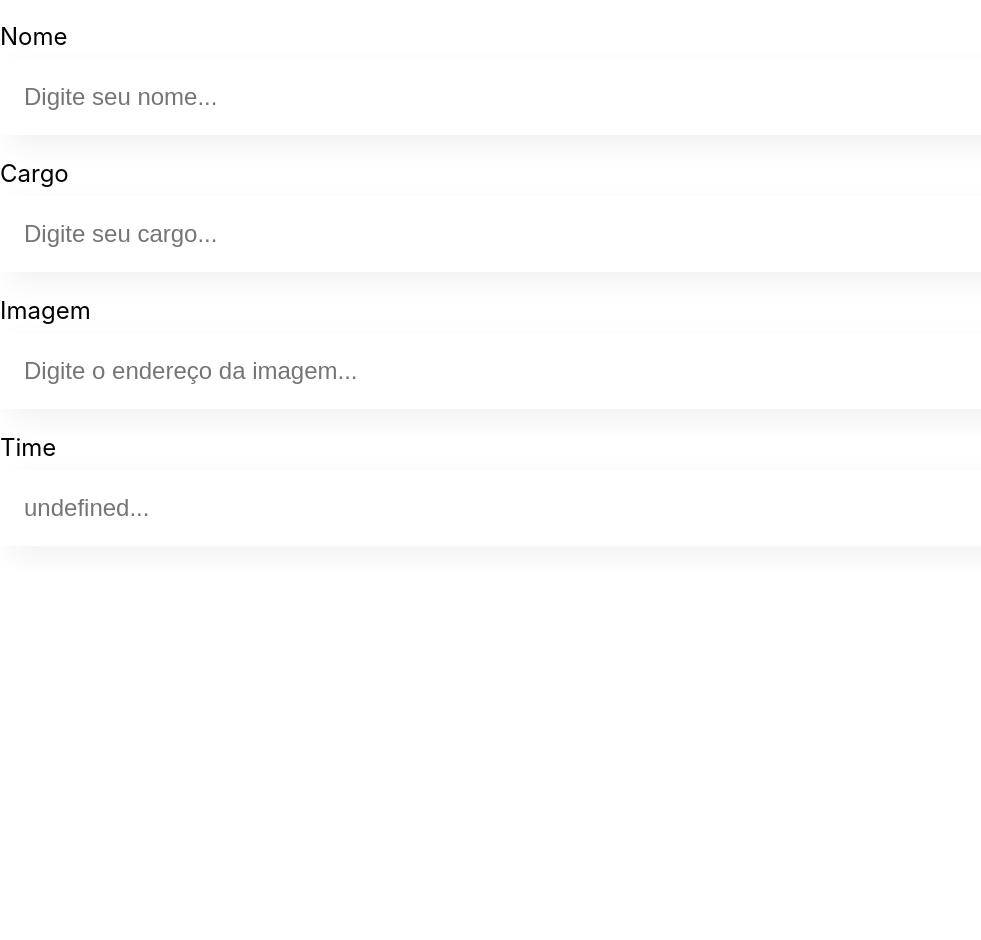
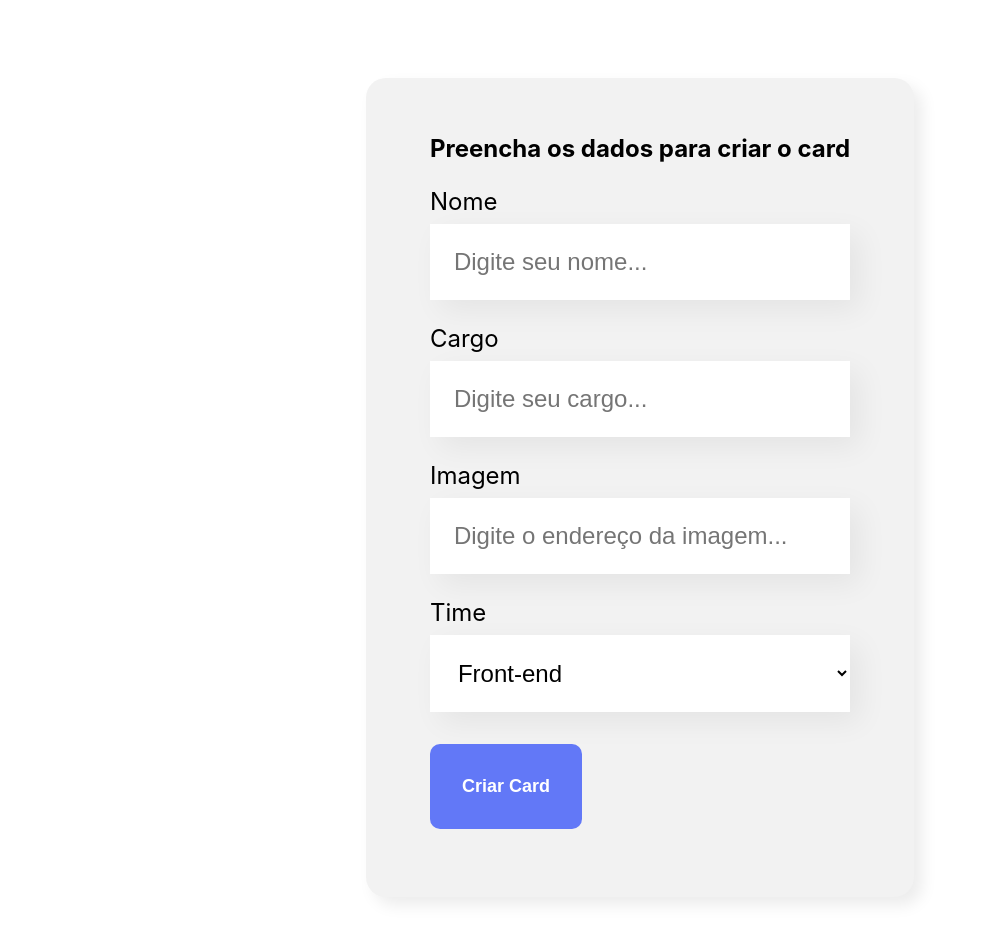
Before and after one commit to delberss/organoReactJS, a React (Create React App) app: page / in a window 1280 px wide. Shown: the part 500-1440 px from the top of the page, without its empty margins (0-981 px from the left). Before the commit the page ends 1070 px from the top, so only its background shows below. Built offline with nearby package versions, Linux system fonts and the light colour scheme.

Commit message:
Implementação dos states

```diff
--- a/src/App.js
+++ b/src/App.js
@@ -1,14 +1,11 @@
 import Banner from './componentes/Banner';
-import CampoTexto from './componentes/CampoTexto';
+import Formulario from './componentes/Formulario';
 
 function App() {
   return (
     <div className="App">
       <Banner />
-      <CampoTexto label="Nome" placeholder="Digite seu nome" />
-      <CampoTexto label="Cargo" placeholder="Digite seu cargo"/>
-      <CampoTexto label="Imagem" placeholder="Digite o endereço da imagem"/>
-      <CampoTexto label="Time"/>
+      <Formulario />
     </div>
   );
 }
--- /dev/null
+++ b/src/componentes/Botao/botao.css
@@ -0,0 +1,15 @@
+.botao {
+    background-color: #6278f7;
+    border-radius: 10px;
+    font-weight: 700;
+    font-size: 18px;
+    padding: 32px;
+    border: none;
+    cursor: pointer;
+    color: #FFF;
+    margin: 32px 0;
+}
+
+.botao:hover {
+    color: #95FFD4;
+}
--- /dev/null
+++ b/src/componentes/Botao/index.js
@@ -0,0 +1,11 @@
+import './botao.css';
+
+const Botao = (props) => {
+    return(
+        <button className='botao'>
+            {props.children}
+        </button>
+    )
+}
+
+export default Botao;
--- a/src/componentes/CampoTexto/index.js
+++ b/src/componentes/CampoTexto/index.js
@@ -4,10 +4,14 @@ const CampoTexto = (props) => {
 
     const placeholderModificada = `${props.placeholder}...`
 
+    const aoDigitado = (evento) => {
+        props.aoAlterado(evento.target.value);
+    }
+
     return (
         <div className="campo-texto">
             <label>{props.label}</label>
-            <input placeholder={placeholderModificada} />
+            <input value={props.valor} onChange={aoDigitado} required={props.obrigatorio} placeholder={placeholderModificada} />
         </div>
     )
 }
--- /dev/null
+++ b/src/componentes/Formulario/Formulario.css
@@ -0,0 +1,13 @@
+.formulario{
+    display: flex;
+    justify-content: center;
+    margin: 80px 0;
+}
+
+.formulario form{
+    max-width: 80%;
+    background-color: #F2F2F2;
+    border-radius: 20px;
+    padding: 36px 64px;
+    box-shadow: 8px 8px 16px rgba(0,0,0,0.08);
+}
--- /dev/null
+++ b/src/componentes/Formulario/index.js
@@ -0,0 +1,43 @@
+import './Formulario.css'
+import CampoTexto from '../CampoTexto';
+import ListaSuspensa from '../ListaSuspensa';
+import Botao from '../Botao';
+import { useState } from 'react';
+
+const Formulario = () => {
+    const times = ["Front-end", "Back-end", "Full Stack"];
+
+    const [nome, setNome] = useState('');
+    const [cargo, setCargo] = useState('');
+    const [imagem, setImagem] = useState('');
+    const [time, setTime] = useState('');
+
+    const aoSalvar = (eventoJS) => {
+        eventoJS.preventDefault();
+        console.log('Form foi submetido!');
+        console.log('Nome: ' + nome, 'Cargo: ' + cargo, 'Imagem: ' + imagem, 'Time: ' + time);
+    }
+
+    return(
+        <section className='formulario'>
+            <form onSubmit={aoSalvar}>
+                <h2>Preencha os dados para criar o card</h2>
+                <CampoTexto
+                    valor={nome} aoAlterado={valor => setNome(valor)} obrigatorio={true} label="Nome"
+                    placeholder="Digite seu nome" />
+                <CampoTexto
+                    valor={cargo} aoAlterado={valor => setCargo(valor)} obrigatorio={true} label="Cargo"
+                    placeholder="Digite seu cargo"/>
+                <CampoTexto
+                    valor={imagem} aoAlterado={valor => setImagem(valor)} label="Imagem"
+                    placeholder="Digite o endereço da imagem"/>
+                <ListaSuspensa valor={time} aoAlterado={valor => setTime(valor)} obrigatorio={true} label="Time" itens={times}/>
+                <Botao>
+                    Criar Card
+                </Botao>
+            </form>
+        </section>
+    )
+}
+
+export default Formulario;
--- a/src/componentes/ListaSuspensa/index.js
+++ b/src/componentes/ListaSuspensa/index.js
@@ -1,10 +1,11 @@
 import './ListaSuspensa.css'
 
 const ListaSuspensa = (props) => {
+
     return(
         <div className='lista-suspensa'>
             <label>{props.label}</label>
-            <select>
+            <select required={props.obrigatorio} value={props.valor} onChange={evento => props.aoAlterado(evento.target.value)}>
                 {props.itens.map(item => <option key={item}>{item}</option>)}
             </select>
         </div>
```
